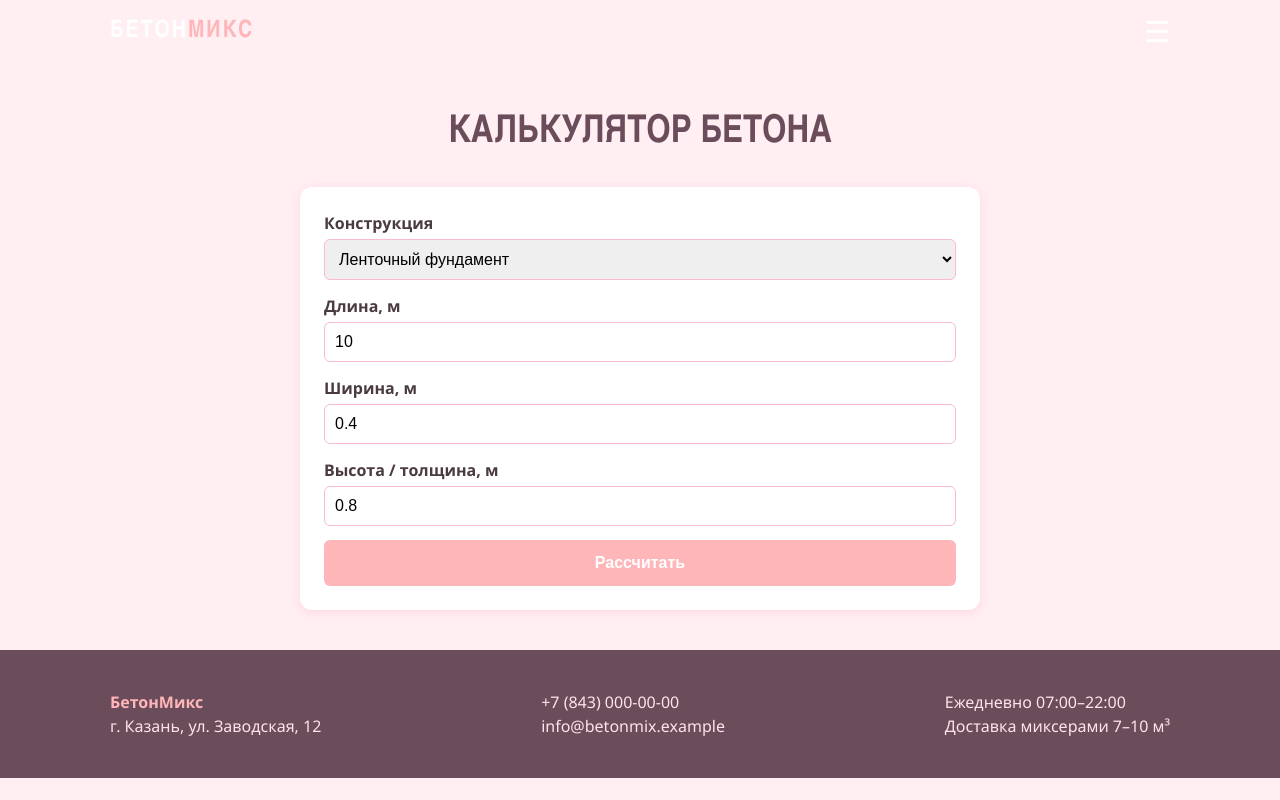
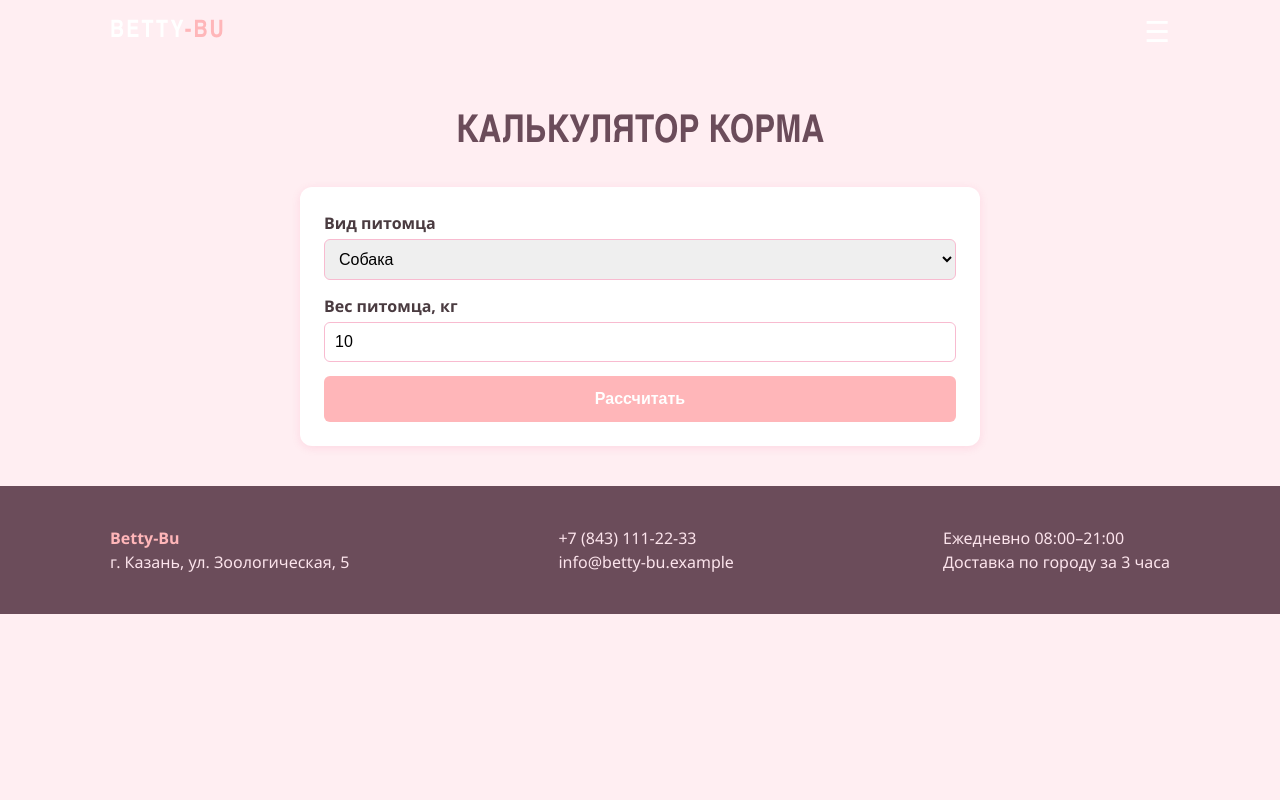
Before and after one commit to KhafizovaAV123/betty-bu, a plain HTML site: page calculator.html in a window 1280 px wide. Drawn offline with Linux system fonts and the light colour scheme.

Commit message:
Update calculator.html

```diff
--- a/calculator.html
+++ b/calculator.html
@@ -3,47 +3,45 @@
 <head>
   <meta charset="UTF-8">
   <meta name="viewport" content="width=device-width, initial-scale=1.0">
-  <title>Калькулятор — БетонМикс</title>
+  <title>Подбор корма — Betty-Bu</title>
   <link rel="stylesheet" href="css/style.css">
   <script src="js/main.js" defer></script>
 </head>
 <body>
 <header class="header">
   <div class="container header__inner">
-    <a href="index.html" class="logo">БЕТОН<span>МИКС</span></a>
+    <a href="index.html" class="logo">BETTY<span>-BU</span></a>
     <button class="menu-toggle" aria-label="Меню">☰</button>
     <nav class="dropdown-menu">
       <a href="catalog.html">Каталог</a>
-      <a href="calculator.html">Калькулятор</a>
+      <a href="calculator.html">Подбор корма</a>
       <a href="bag.html">Заявка <b class="cart-count">0</b></a>
-      <a href="about.html">О заводе</a>
+      <a href="about.html">О магазине</a>
     </nav>
   </div>
 </header>
 
-<section class="section-heading page-top"><h2>Калькулятор бетона</h2></section>
+<section class="section-heading page-top"><h2>Калькулятор корма</h2></section>
 <div class="container narrow">
   <div class="panel">
-    <label>Конструкция
+    <label>Вид питомца
       <select id="type">
-        <option value="2">Ленточный фундамент</option>
-        <option value="3">Плита перекрытия</option>
-        <option value="1">Стяжка пола</option>
-        <option value="2">Дорожка / площадка</option>
+        <option value="1">Собака</option>
+        <option value="2">Кошка</option>
+        <option value="3">Птица</option>
+        <option value="4">Рыба</option>
       </select>
     </label>
-    <label>Длина, м <input type="number" id="len" min="0" step="0.1" value="10"></label>
-    <label>Ширина, м <input type="number" id="wid" min="0" step="0.1" value="0.4"></label>
-    <label>Высота / толщина, м <input type="number" id="hei" min="0" step="0.05" value="0.8"></label>
+    <label>Вес питомца, кг <input type="number" id="len" min="0" step="0.1" value="10"></label>
     <button class="btn" id="calc">Рассчитать</button>
     <div class="result" id="result" hidden></div>
   </div>
 </div>
 <footer class="footer">
   <div class="container footer__inner">
-    <div><b>БетонМикс</b><br>г. Казань, ул. Заводская, 12</div>
-    <div>+7 (843) 000-00-00<br>info@betonmix.example</div>
-    <div>Ежедневно 07:00–22:00<br>Доставка миксерами 7–10 м³</div>
+    <div><b>Betty-Bu</b><br>г. Казань, ул. Зоологическая, 5</div>
+    <div>+7 (843) 111-22-33<br>info@betty-bu.example</div>
+    <div>Ежедневно 08:00–21:00<br>Доставка по городу за 3 часа</div>
   </div>
 </footer>
 </body>
```
